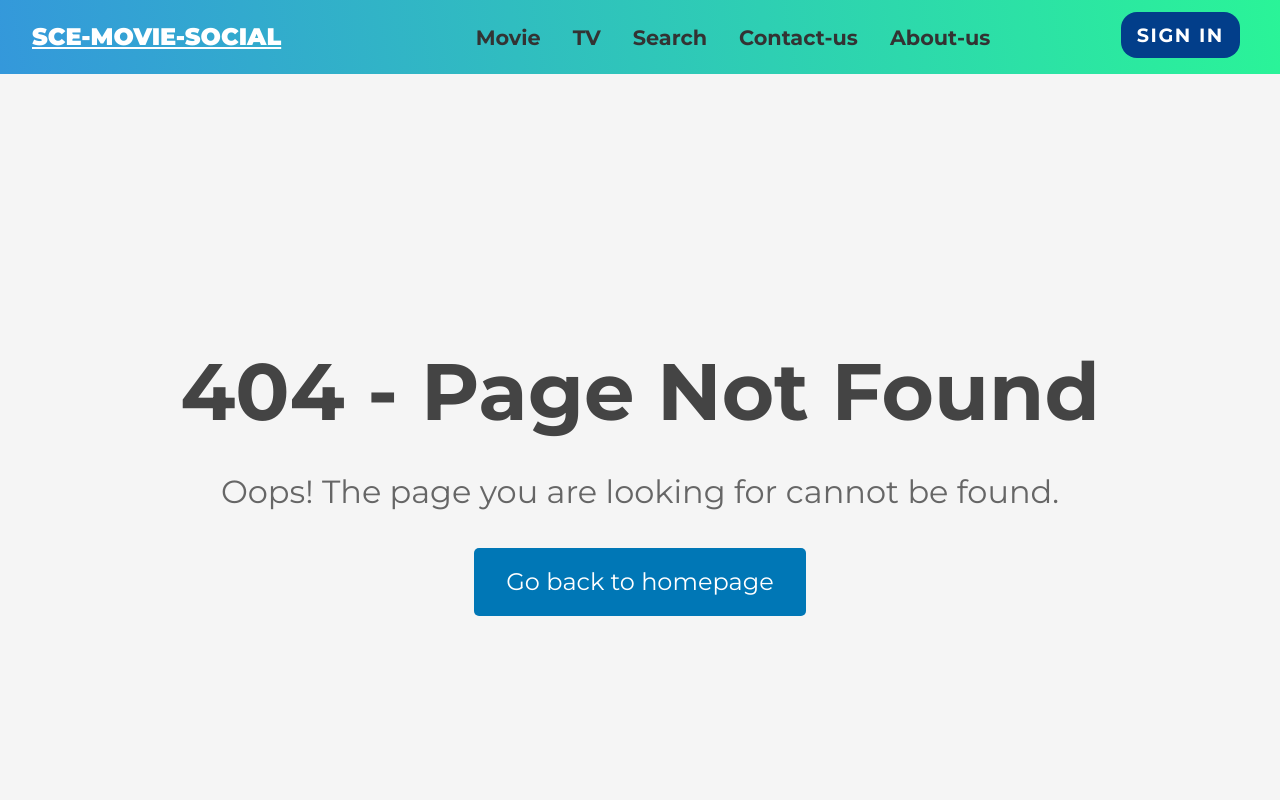
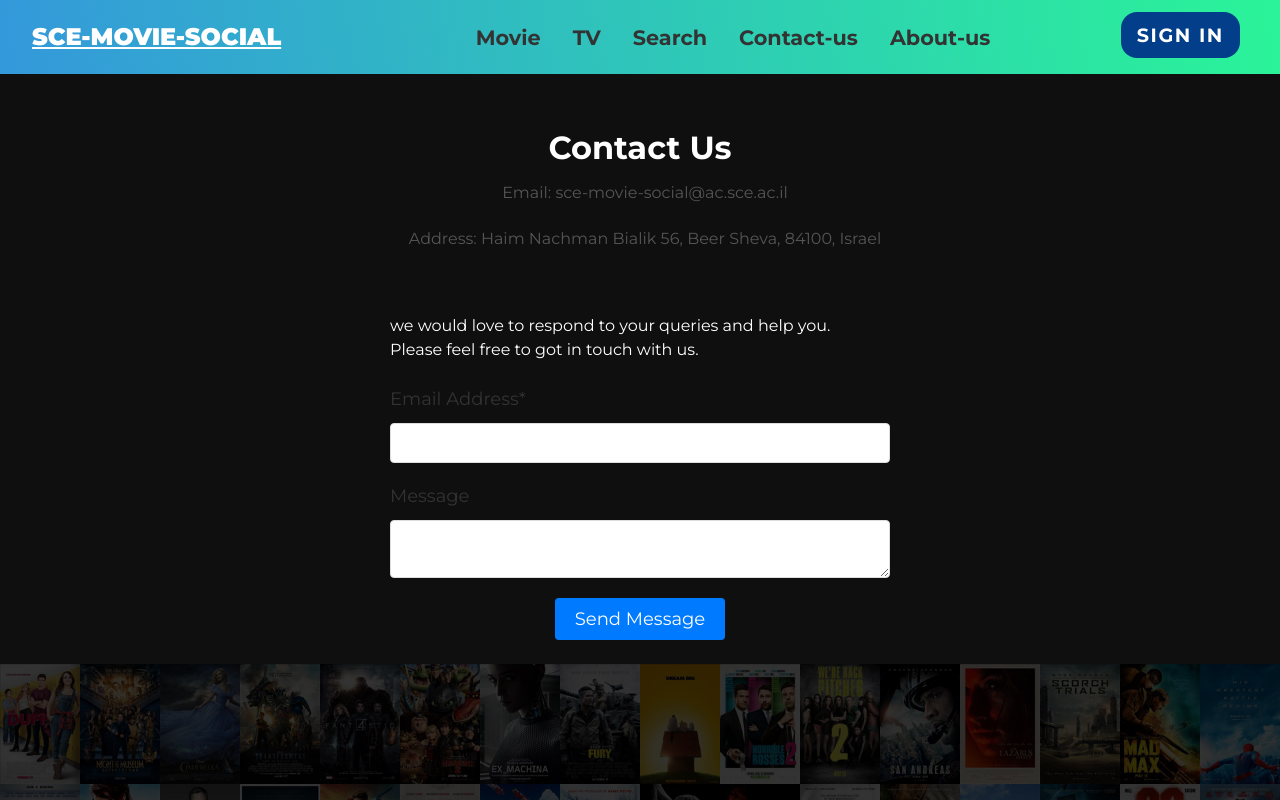
Before and after one commit to hadarShR/SceMovieSocial, a React (Create React App) app: page /contactus in a window 1280 px wide. Shown: the top 800 px of the page. Built offline with nearby package versions, Linux system fonts and the light colour scheme; no server answers.

Commit message:
BSPMC2323-3

```diff
--- a/package.json
+++ b/package.json
@@ -11,7 +11,7 @@
     "@fortawesome/free-solid-svg-icons": "^6.4.0",
     "@fortawesome/react-fontawesome": "^0.2.0",
     "@mui/icons-material": "^5.11.11",
-    "@mui/lab": "^5.0.0-alpha.127",
+    "@mui/lab": "^5.0.0-alpha.129",
     "@mui/material": "^5.11.15",
     "@reduxjs/toolkit": "^1.9.3",
     "@testing-library/jest-dom": "^5.16.5",
--- a/src/App.js
+++ b/src/App.js
@@ -18,6 +18,7 @@ import AdminRoute from "./components/AdminRoute";
 import UserProfile from "./pages/UserProfile";
 import NotFound from "./pages/NotFound";
 import AdminMessages from "./pages/AdminMessages";
+import ContactUs from "./pages/ContactUs";
 
 const App = () => {
   const location = useLocation();
@@ -34,6 +35,7 @@ const App = () => {
           <Route path="/detail" element={<Detail />} />
           <Route path="/personDetails" element={<PersonDetail />} />
           <Route path="/aboutus" element={<AboutUs />} />
+          <Route path="/contactus" element={<ContactUs />} />
           <Route path="/search" element={<Search />} />
           <Route path="/userprofile" element={<UserProfile />} />
           <Route path="*" element={<NotFound />} />
--- a/src/components/Navbar.jsx
+++ b/src/components/Navbar.jsx
@@ -41,6 +41,9 @@ const Navbar = () => {
       case "favorites":
         navigate("/favorites");
         break;
+      case "contactUs":
+        navigate("/ContactUs");
+        break;
       default:
         break;
     }
@@ -67,7 +70,7 @@ const Navbar = () => {
               <a href="/search">Search</a>
             </li>
             <li>
-              <a href="/contact">Contact-us</a>
+              <a href="/contactus">Contact-us</a>
             </li>
             <li>
               <a href="/aboutus">About-us</a>
--- /dev/null
+++ b/src/pages/ContactUs.jsx
@@ -0,0 +1,173 @@
+import React, { useState } from "react";
+import styled from "styled-components";
+
+const ContactUs = () => {
+  const [email, setEmail] = useState("");
+  const [message, setMessage] = useState("");
+  const [emailError, setEmailError] = useState(false);
+
+  const handleEmailChange = (event) => {
+    setEmail(event.target.value);
+  };
+
+  const handleMessageChange = (event) => {
+    setMessage(event.target.value);
+  };
+
+  const handleSubmit = (event) => {
+    event.preventDefault();
+    if (email === "") {
+      setEmailError(true);
+    } else {
+      console.log("Email:", email);
+      console.log("Message:", message);
+      // send message code here
+    }
+  };
+
+  return (
+    <>
+    <Styledcontactus>
+    <div className="contact-info">
+        <h1>Contact Us</h1>
+        <p><i className="fas fa-envelope"></i>Email: sce-movie-social@ac.sce.ac.il</p>
+        <p><i className="fas fa-map-marker-alt"></i>Address: Haim Nachman Bialik 56, Beer Sheva, 84100, Israel</p>
+      </div>
+
+      <form className="contact-form" onSubmit={handleSubmit}>
+        <div className="form-group">
+        <div className="p1">
+
+    we would love to respond to your queries and help you. <br></br>
+    Please feel free to got in touch with us. <br></br>
+    <br></br>
+        </div>
+          <label htmlFor="email" className="form-label">
+            Email Address*
+          </label>
+          <div className="input-group">
+            <input
+              type="email"
+              id="email"
+              className={`form-input ${emailError ? "form-input-error" : ""}`}
+              value={email}
+              onChange={handleEmailChange}
+            />
+            {emailError && (
+              <p className="error-message">Please enter your email address</p>
+            )}
+          </div>
+        </div>
+        <div className="form-group">
+          <label htmlFor="message" className="form-label">
+            Message
+          </label>
+          <textarea
+            id="message"
+            className="form-input"
+            value={message}
+            onChange={handleMessageChange}
+          ></textarea>
+        </div>
+        <button type="submit" className="form-button">
+          Send Message
+        </button>
+        <br></br>
+      </form>
+    </Styledcontactus>
+
+    </>
+  );
+};
+
+
+
+
+
+const Styledcontactus = styled.div`
+/* Font Awesome Library */
+@import url('https://cdnjs.cloudflare.com/ajax/libs/font-awesome/5.15.3/css/all.min.css');
+
+.contact-form {
+  display: flex;
+  flex-direction: column;
+  align-items: center;
+  margin-top: 50px;
+}
+
+.form-group {
+  display: flex;
+  flex-direction: column;
+  margin-bottom: 20px;
+  width: 100%;
+  max-width: 500px;
+}
+
+.form-label {
+  margin-bottom: 10px;
+  font-size: 18px;
+  color: #333;
+}
+
+.form-input {
+  padding: 10px;
+  font-size: 16px;
+  border: 1px solid #ddd;
+  border-radius: 4px;
+  width: 100%;
+}
+
+.form-input-error {
+  border: 1px solid red;
+}
+
+.error-message {
+  margin-top: 5px;
+  color: red;
+  font-size: 14px;
+}
+
+.form-button {
+  background-color: #007bff;
+  color: #fff;
+  font-size: 18px;
+  padding: 10px 20px;
+  border: none;
+  border-radius: 4px;
+  cursor: pointer;
+  transition: all 0.3s ease;
+}
+
+.form-button:hover {
+  background-color: #0069d9;
+}
+
+.contact-info {
+  display: flex;
+  flex-direction: column;
+  align-items: center;
+  max-width: 500px;
+  margin: 50px auto;
+}
+
+.contact-info h2 {
+  font-size: 24px;
+  color: #333;
+  margin-bottom: 20px;
+}
+
+.contact-info p {
+  font-size: 16px;
+  color: #555;
+  margin-bottom: 10px;
+}
+
+.contact-info i {
+  font-size: 24px;
+  color: #007bff;
+  margin-right: 10px;
+}
+
+`;
+
+export default ContactUs;
```
Also changed, not shown: 1 other file (tests, documents, lock files or other folders).
